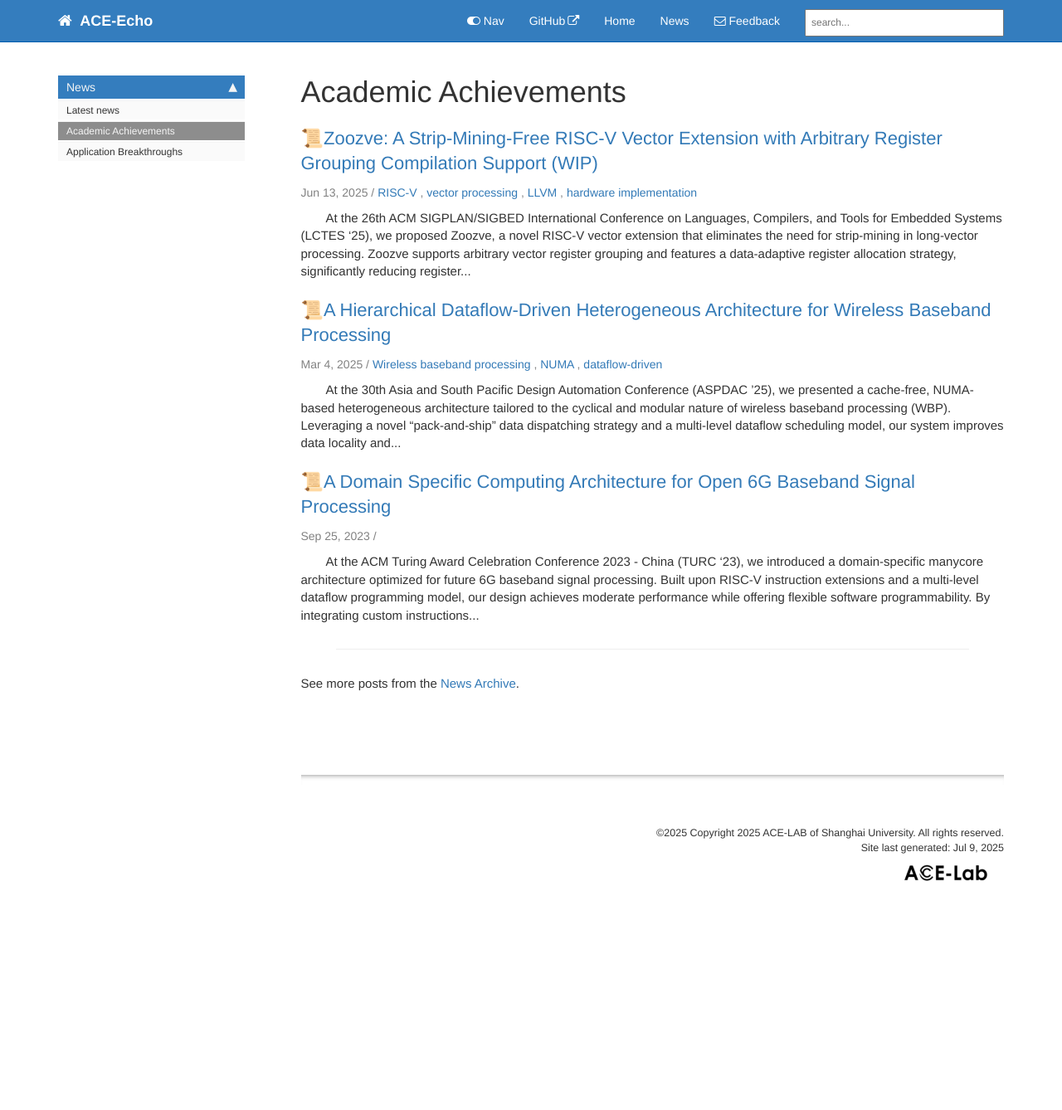
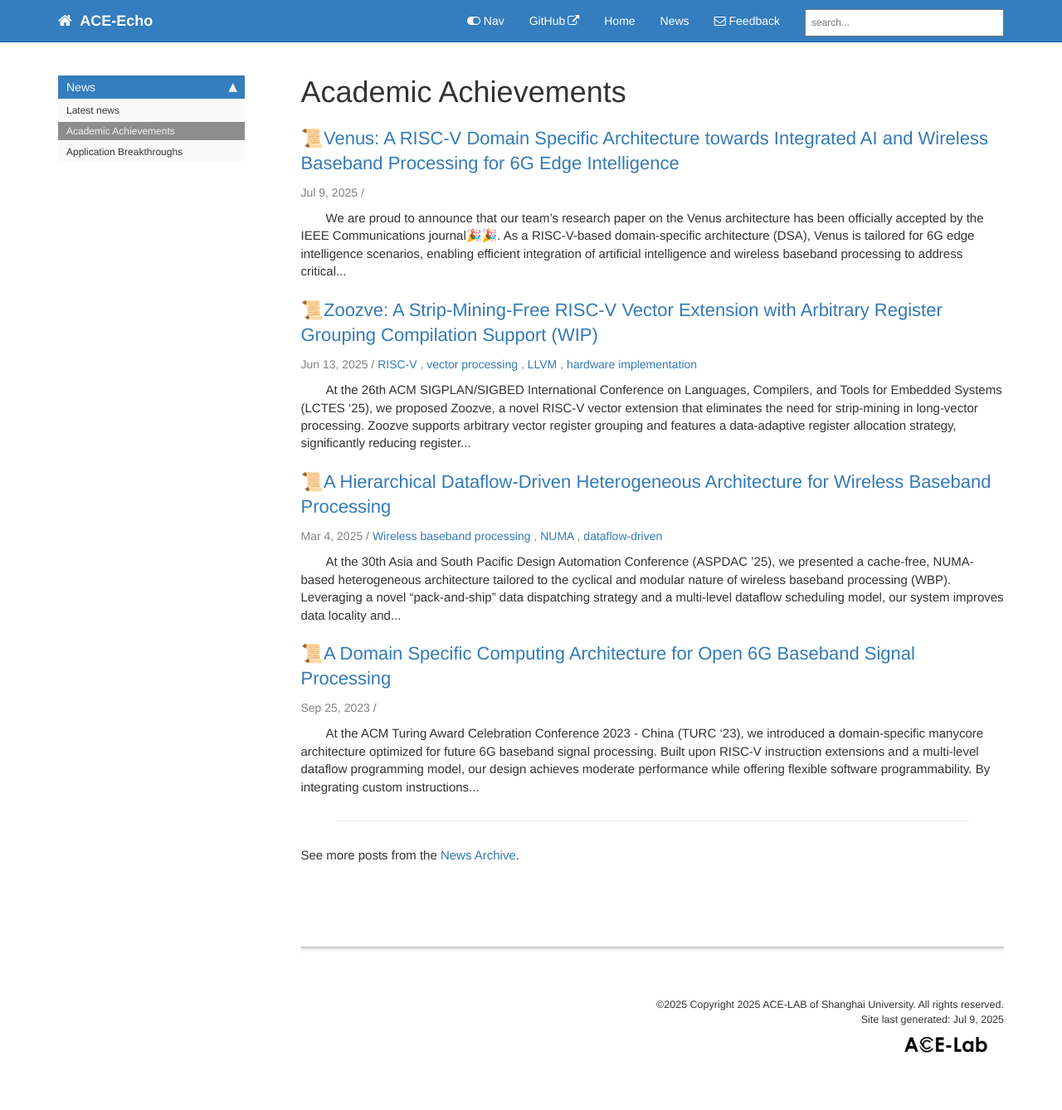
Before and after one commit to ACELab-SHU/ACE-AURA, a Jekyll site: the page built from pages/news/academic_achievements.html, in a window 1280 px wide. Shown: the whole page at 83% size. Built offline with Jekyll 4.4.1, drawn with Linux system fonts in a browser that asks for light colours; comment, search, counter and statistics services are not loaded; before the commit the page ends 1131 px from its top, so only the background shows below that.

Commit message:
Update News.

```diff
--- /dev/null
+++ b/_posts/academic/2025-07-09-academic-4.md
@@ -0,0 +1,59 @@
+---
+title:  "📜Venus: A RISC-V Domain Specific Architecture towards Integrated AI and Wireless Baseband Processing for 6G Edge Intelligence"
+published: true
+category: academic
+permalink: academic-4.html
+summary: false
+tags: []
+---
+
+
+
+
+&emsp;&emsp;We are proud to announce that our team's research paper on the Venus architecture has been officially accepted by the <b>IEEE Communications</b> journal🎉🎉. As a RISC-V-based domain-specific architecture (DSA), Venus is tailored for 6G edge intelligence scenarios, enabling efficient integration of artificial intelligence and wireless baseband processing to address critical computing challenges in next-generation networks.
+
+## Pain Points in 6G Edge Computing and Venus' Breakthrough Solutions
+&emsp;&emsp;6G local area networks (LANs) impose higher demands on edge devices, requiring them to support real-time AI inference while efficiently processing complex wireless baseband signals. However, existing computing architectures struggle to balance efficiency and flexibility: general-purpose processors suffer from low energy efficiency, dedicated chips lack programmability, and GPUs exhibit poor resource utilization in wireless signal processing due to inherent data dependencies.
+Venus architecture emerges as a solution. Leveraging the open RISC-V ecosystem and domain-specific optimizations, it strikes an optimal balance between programmability and efficiency. As demonstrated in 6G scenarios like smart factories (Fig. 1), Venus is well-suited to meet the diverse needs of edge intelligence.
+
+<div style="text-align: center;">
+    {% include image.html file="news_2025_7_9_fig1.png" caption="Fig. 1  An overview of 6G LAN-based edge AI in a smart factory and different computing architectures." max-width = "450" %}
+</div>
+
+
+
+## Core Design and Advantages of Venus Architecture
+&emsp;&emsp;Venus' innovations span multiple layers. On the hardware front, it adopts a multi-level dataflow-driven manycore architecture (Fig. 2) with a three-tier scheduling mechanism (main scheduler, cluster, and tile), utilizing non-uniform memory access (NUMA) to enable localized data processing and reduce energy consumption from data movement. Each tile is equipped with vector processing lanes, supporting flexible register regrouping and dynamic vector length adjustment.
+<div style="text-align: center;">
+    {% include image.html file="news_2025_7_9_fig2.png" caption="Fig. 2 Hardware architecture of Venus." %}
+</div>
+
+&emsp;&emsp;On the software side, a complete LLVM-based toolchain is developed, featuring a domain-specific programming language (DSL) that simplifies task dependency definition and hardware resource mapping for developers.
+In terms of performance, compared with existing architectures (Table 1), Venus excels in area, power consumption, and energy efficiency. Its 16-lane tile outperforms traditional architectures in 5G physical layer tasks and offers excellent scalability to support 6G large-bandwidth scenarios.
+<div style="text-align: center;">
+    {% include image.html file="news_2025_7_9_fig3.png" caption="Table 1" %}
+</div>
+
+
+
+
+
+
+<br>
+
+&emsp;&emsp;<b>Check out our paper at </b>: [ *Not online yet* ]
+<!-- [<font style="color:rgb(9, 105, 218);">https://dl.acm.org/doi/abs/10.1145/3735452.3735526</font>](https://dl.acm.org/doi/abs/10.1145/3735452.3735526)<font style="color:rgba(0, 0, 0, 0.85) !important;"> </font> -->
+
+
+
+
+
+
+
+
+
+
+
+
+
+{% include links.html %}
```
Also changed, not shown: _posts/application/2025-01-01-application-1.md (renamed from _posts/application/2025-1-1-application-1.md, +0 -1 lines), images/news_2025_7_9_fig1.png (added), images/news_2025_7_9_fig2.png (renamed from images/introduction2_venus_hardware_architecture.png), images/news_2025_7_9_fig3.png (added).
